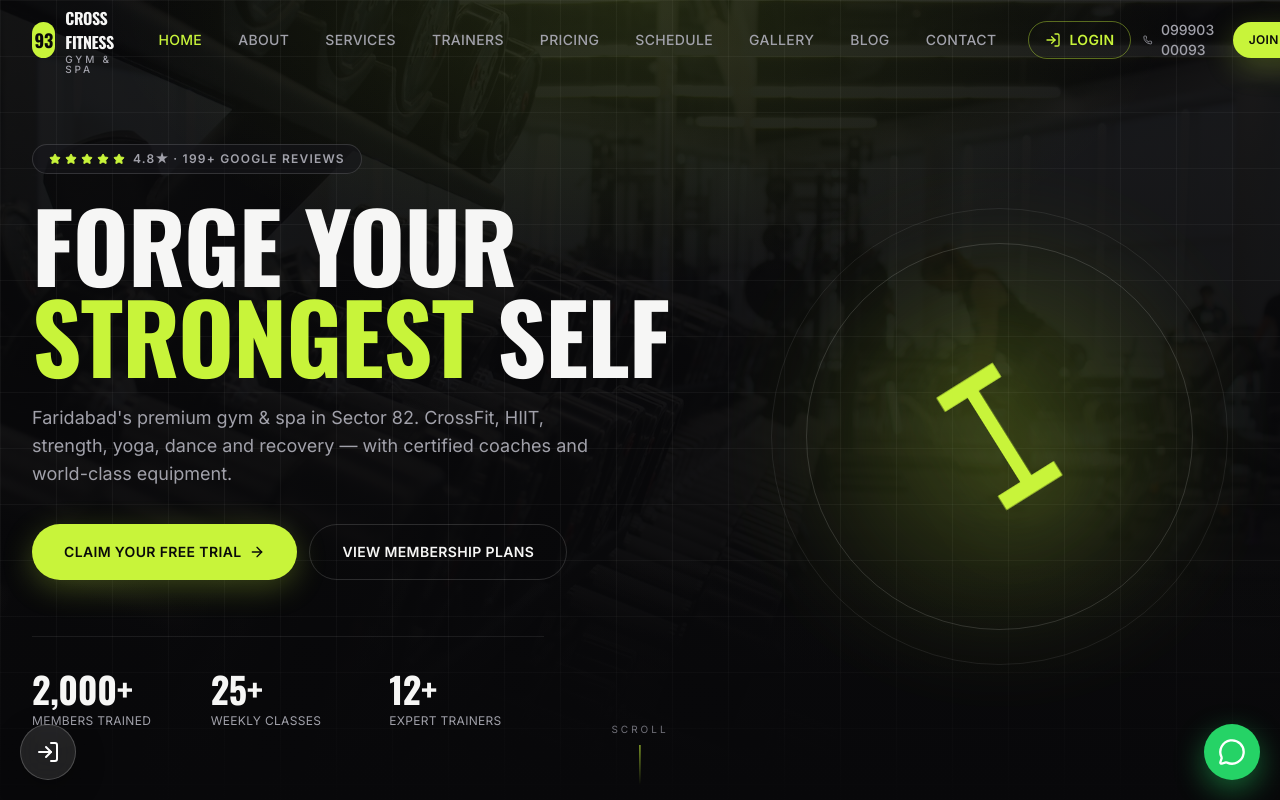
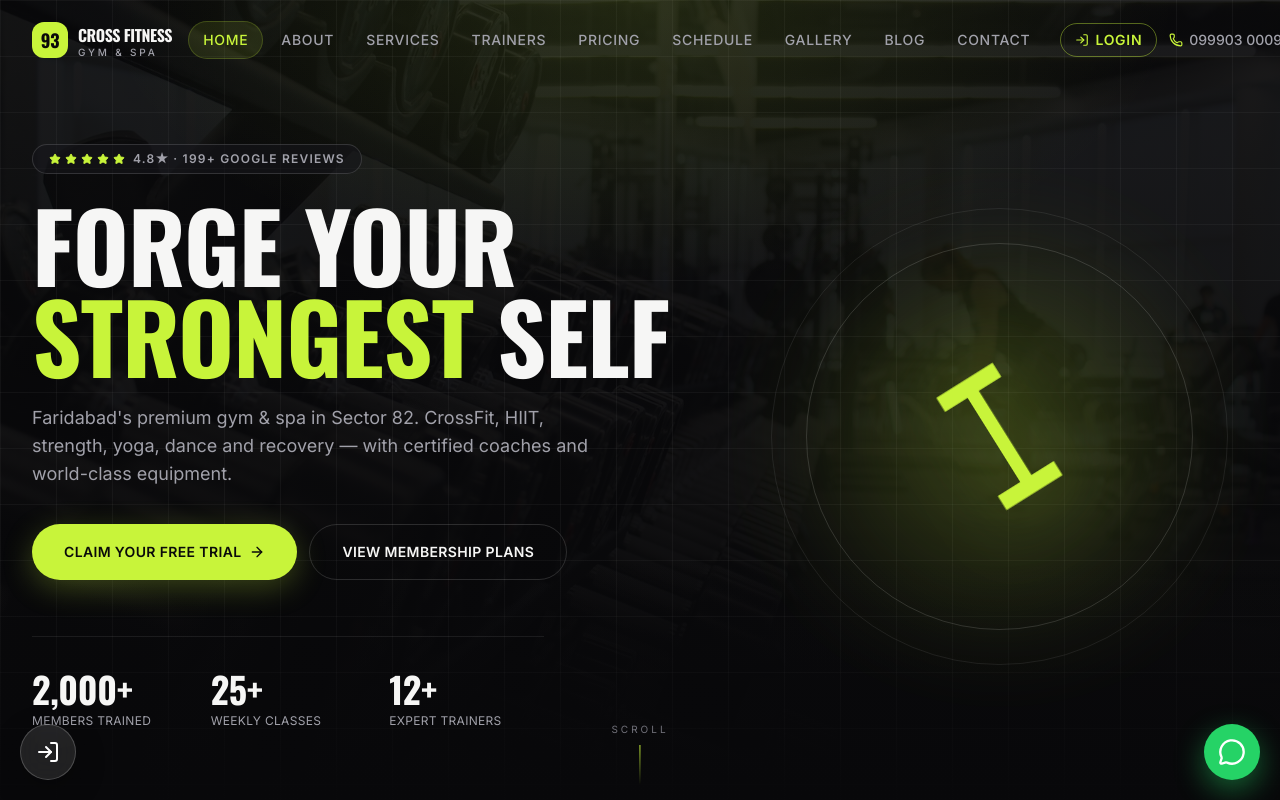
Before and after one commit to BhaveshSolanki2611/93-Cross-Fitness-Gym, a Next.js app: page / in a window 1280 px wide. Shown: the top 800 px of the page. Built offline with nearby package versions, Linux system fonts and the light colour scheme.

Commit message:
fix: navbar alignment, spacing, and mobile header responsiveness

```diff
--- a/src/components/layout/site-header.tsx
+++ b/src/components/layout/site-header.tsx
@@ -15,8 +15,7 @@ export function SiteHeader() {
   const [open, setOpen] = React.useState(false);
   const [scrolled, setScrolled] = React.useState(false);
 
-  // Close the mobile menu on route change — adjust state during render
-  // (React's recommended pattern) rather than in an effect.
+  // Close the mobile menu on route change
   const [prevPath, setPrevPath] = React.useState(pathname);
   if (pathname !== prevPath) {
     setPrevPath(pathname);
@@ -42,14 +41,15 @@ export function SiteHeader() {
       className={cn(
         "fixed inset-x-0 top-0 z-50 transition-all duration-300",
         scrolled
-          ? "border-b border-border bg-background/80 backdrop-blur-xl"
+          ? "border-b border-border bg-background/85 backdrop-blur-xl shadow-lg"
           : "border-b border-transparent bg-transparent"
       )}
     >
       <div className="container-x flex h-16 items-center justify-between gap-4 md:h-20">
-        <Logo />
+        <Logo className="shrink-0" />
 
-        <nav className="hidden items-center gap-1 lg:flex">
+        {/* Desktop Navigation (XL screens and above for perfect 1-line alignment) */}
+        <nav className="hidden items-center gap-1 xl:flex">
           {mainNav.map((item) => {
             const active =
               item.href === "/"
@@ -60,10 +60,10 @@ export function SiteHeader() {
                 key={item.href}
                 href={item.href}
                 className={cn(
-                  "rounded-full px-4 py-2 text-sm font-medium uppercase tracking-wide transition-colors",
+                  "whitespace-nowrap rounded-full px-3 py-1.5 text-xs xl:px-3.5 xl:py-2 xl:text-sm font-medium uppercase tracking-wider transition-all",
                   active
-                    ? "text-primary"
-                    : "text-muted hover:text-foreground"
+                    ? "bg-primary/10 text-primary border border-primary/20"
+                    : "text-muted hover:text-foreground hover:bg-surface-2/60"
                 )}
               >
                 {item.label}
@@ -72,89 +72,112 @@ export function SiteHeader() {
           })}
         </nav>
 
-        <div className="hidden items-center gap-3 lg:flex">
+        {/* Desktop Right Action Buttons */}
+        <div className="hidden items-center gap-3 xl:flex shrink-0">
           <Link
             href="/login"
-            className="flex items-center gap-2 rounded-full border border-primary/40 px-4 py-2 text-sm font-semibold uppercase tracking-wide text-primary transition-colors hover:bg-primary hover:text-primary-foreground"
+            className="flex items-center gap-1.5 whitespace-nowrap rounded-full border border-primary/40 px-3.5 py-1.5 text-xs xl:text-sm font-semibold uppercase tracking-wider text-primary transition-colors hover:bg-primary hover:text-primary-foreground"
           >
-            <LogIn className="size-4" />
+            <LogIn className="size-3.5" />
             Login
           </Link>
           <a
             href={`tel:${siteConfig.contact.phonePrimary}`}
-            className="flex items-center gap-2 text-sm font-medium text-muted hover:text-foreground"
+            className="flex items-center gap-1.5 whitespace-nowrap text-xs xl:text-sm font-medium text-muted hover:text-foreground transition-colors"
           >
-            <Phone className="size-4" />
+            <Phone className="size-3.5 text-primary" />
             {siteConfig.contact.phonePrimaryDisplay}
           </a>
-          <ButtonLink href="/join" size="sm">
+          <ButtonLink href="/join" size="sm" className="whitespace-nowrap shadow-md">
             Join Now
           </ButtonLink>
         </div>
 
+        {/* Mobile & Tablet Right Controls (XL:hidden) */}
+        <div className="flex items-center gap-2.5 xl:hidden">
+          <Link
+            href="/login"
+            className="flex items-center gap-1.5 rounded-full border border-primary/30 bg-primary/10 px-3 py-1.5 text-xs font-semibold uppercase tracking-wide text-primary transition-all hover:bg-primary hover:text-primary-foreground"
+          >
+            <LogIn className="size-3.5" />
+            <span>Login</span>
+          </Link>
           <button
             type="button"
             aria-label="Open menu"
-          className="flex size-11 items-center justify-center rounded-full border border-border-strong text-foreground lg:hidden"
+            className="flex size-10 items-center justify-center rounded-full border border-border-strong bg-surface-2/40 text-foreground transition-colors hover:bg-surface-2 sm:size-11"
             onClick={() => setOpen(true)}
           >
             <Menu className="size-5" />
           </button>
         </div>
+      </div>
 
+      {/* Mobile Drawer */}
       <AnimatePresence>
         {open && (
           <motion.div
-            className="fixed inset-0 z-50 lg:hidden"
+            className="fixed inset-0 z-50 xl:hidden"
             initial={{ opacity: 0 }}
             animate={{ opacity: 1 }}
             exit={{ opacity: 0 }}
           >
             <div
-              className="absolute inset-0 bg-black/70 backdrop-blur-sm"
+              className="absolute inset-0 bg-black/80 backdrop-blur-md"
               onClick={() => setOpen(false)}
             />
             <motion.div
-              className="absolute right-0 top-0 flex h-full w-[86%] max-w-sm flex-col bg-surface p-6"
+              className="absolute right-0 top-0 flex h-full w-[88%] max-w-sm flex-col overflow-y-auto border-l border-border bg-surface/95 p-6 backdrop-blur-2xl shadow-2xl"
               initial={{ x: "100%" }}
               animate={{ x: 0 }}
               exit={{ x: "100%" }}
-              transition={{ type: "tween", ease: [0.16, 1, 0.3, 1], duration: 0.4 }}
+              transition={{ type: "tween", ease: [0.16, 1, 0.3, 1], duration: 0.35 }}
             >
-              <div className="mb-8 flex items-center justify-between">
+              <div className="mb-6 flex items-center justify-between">
                 <Logo />
                 <button
                   type="button"
                   aria-label="Close menu"
-                  className="flex size-11 items-center justify-center rounded-full border border-border-strong"
+                  className="flex size-10 items-center justify-center rounded-full border border-border-strong text-foreground transition-colors hover:bg-surface-2"
                   onClick={() => setOpen(false)}
                 >
                   <X className="size-5" />
                 </button>
               </div>
-              <nav className="flex flex-col gap-1">
-                {mainNav.map((item) => (
+              <nav className="flex flex-col gap-1.5">
+                {mainNav.map((item) => {
+                  const active =
+                    item.href === "/"
+                      ? pathname === "/"
+                      : pathname.startsWith(item.href);
+                  return (
                     <Link
                       key={item.href}
                       href={item.href}
-                    className="rounded-xl px-4 py-3 text-lg font-display uppercase tracking-wide text-foreground hover:bg-surface-2"
+                      className={cn(
+                        "rounded-xl px-4 py-3 text-base font-display uppercase tracking-wider transition-colors",
+                        active
+                          ? "bg-primary/10 text-primary border border-primary/20"
+                          : "text-foreground hover:bg-surface-2"
+                      )}
                     >
                       {item.label}
                     </Link>
-                ))}
+                  );
+                })}
               </nav>
-              <div className="mt-auto flex flex-col gap-3 pt-6">
-                <ButtonLink href="/login" variant="outline" size="lg" className="w-full">
+              <div className="mt-auto flex flex-col gap-3 pt-6 border-t border-border mt-6">
+                <ButtonLink href="/login" variant="outline" size="lg" className="w-full justify-center">
                   <LogIn className="size-4" /> Member Login
                 </ButtonLink>
-                <ButtonLink href="/join" size="lg" className="w-full">
+                <ButtonLink href="/join" size="lg" className="w-full justify-center">
                   Join Now
                 </ButtonLink>
                 <ButtonLink
                   href={`tel:${siteConfig.contact.phonePrimary}`}
                   variant="outline"
                   size="lg"
-                  className="w-full"
+                  className="w-full justify-center"
                 >
                   <Phone className="size-4" /> Call Us
                 </ButtonLink>
```
Lines whose indentation alone changed are shown as unchanged.
